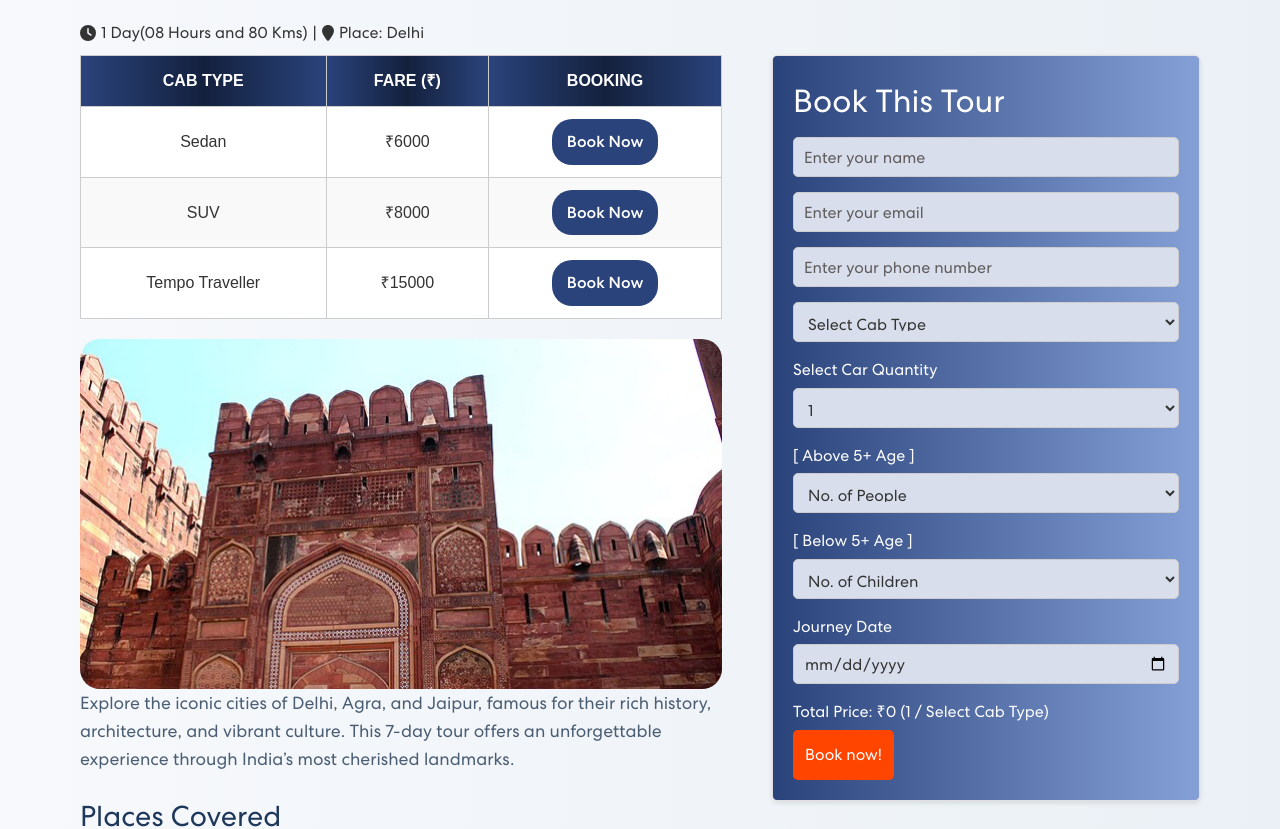
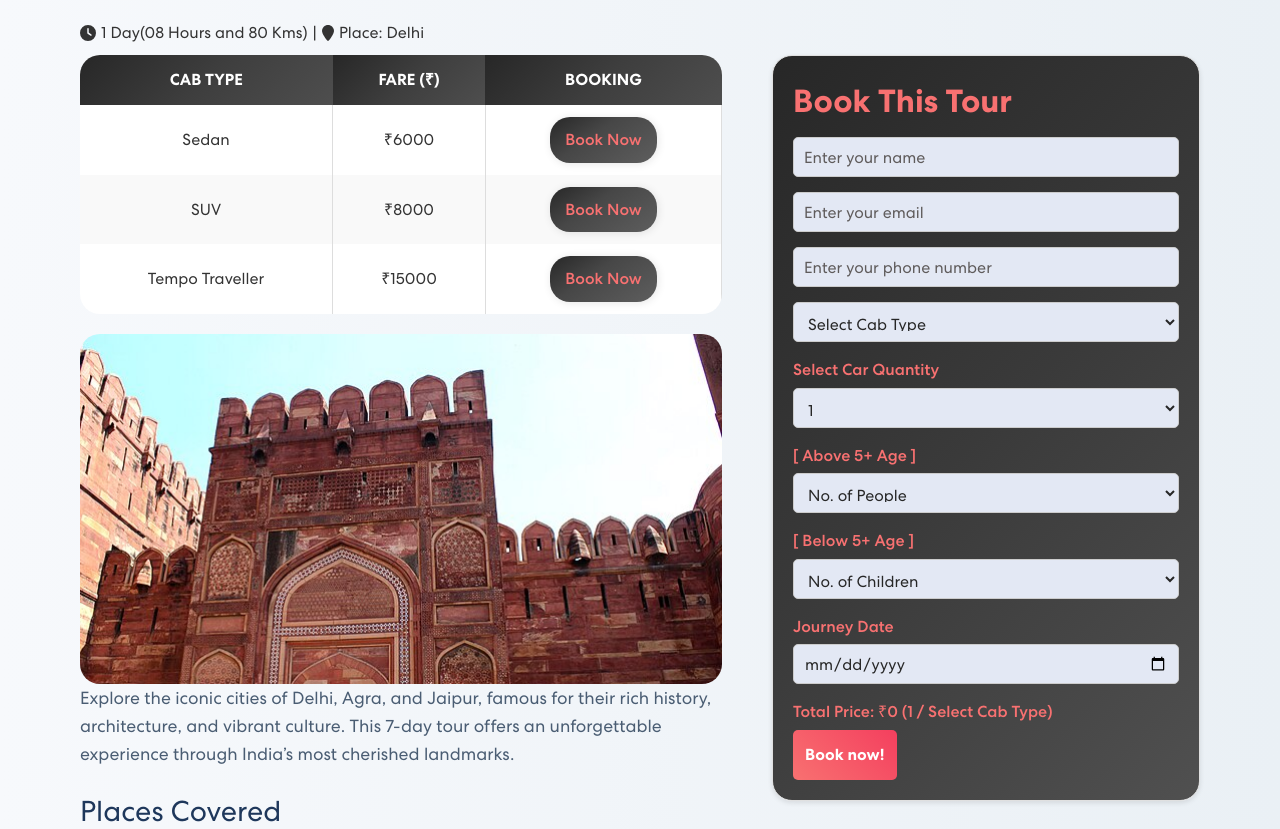
Before and after one commit to yasmalhotraa/ride-bharat-travels, a React (Vite) app: page /agra-tour in a window 1280 px wide. Shown: the part 583-1412 px from the top of the page. Built offline with nearby package versions, Linux system fonts and the light colour scheme.

Commit message:
booking form and tour page styling

```diff
--- a/src/components/Styling/AboutUs.css
+++ b/src/components/Styling/AboutUs.css
@@ -1,7 +1,7 @@
 /*About Us Page */
 .about-flexbox {
   display: flex;
-  background: #f8f9fa;
+  background: #f0f0f0;
 }
 .about-info {
   flex: 1.5;
@@ -38,6 +38,9 @@
   margin-bottom: 1em;
   color: #2c3e50;
   margin: 0px;
+}
+.about-section h3 {
+  font-weight: bold;
 }
 .about-section p {
   color: #626262;
--- a/src/components/Styling/App.css
+++ b/src/components/Styling/App.css
@@ -66,25 +66,24 @@ h3 {
   display: flex;
   width: 100%;
   height: 100%;
-
-  transition: opacity 0.5s ease-in-out; /* Fade effect for transitions */
+  transition: opacity 0.5s ease-in-out;
 }
 
 .carousel-image {
-  flex: 1; /* Allow images to take equal space */
-  opacity: 0.8; /* Slight opacity for blending */
-  transition: transform 0.5s ease, opacity 0.5s ease; /* Smooth transition */
+  flex: 1;
+  opacity: 0.8;
+  transition: transform 0.5s ease, opacity 0.5s ease;
 }
 
 .carousel-image img {
-  width: 100%; /* Image covers 100% of the container width */
-  height: 100%; /* Image covers 100% of the container height */
-  object-fit: cover; /* Ensure image maintains aspect ratio */
+  width: 100%;
+  height: 100%;
+  object-fit: cover;
   box-shadow: 0px 4px 8px rgba(0, 0, 0, 0.2);
 }
 
 .carousel-image.fade {
-  opacity: 1; /* Full opacity for the visible images */
+  opacity: 1;
 }
 
 .carousel-arrow {
@@ -112,7 +111,7 @@ h3 {
 
 /* Show arrows on hover */
 .carousel-container:hover .carousel-arrow {
-  opacity: 1; /* Arrows visible when hovered */
+  opacity: 1;
 }
 
 /* Contact Section */
@@ -168,33 +167,32 @@ a {
   transform: translateY(-5px);
 }
 .footer-div {
-  display: flex; /* Use flexbox for layout */
-  justify-content: space-between; /* Space between sections */
-  align-items: flex-start; /* Align items at the start */
-  margin-top: 20px; /* Add some space above */
+  display: flex;
+  justify-content: space-between;
+  align-items: flex-start;
+  margin-top: 20px;
 }
 
 .about-footer-section,
 .contact-info,
 .gallery-section {
   padding: 20px;
-  flex: 1; /* Allow sections to grow equally */
-  margin-right: 10px; /* Add margin for spacing */
+  flex: 1;
+  margin-right: 10px;
 }
 
 .gallery-container {
-  display: flex; /* Use flexbox for the gallery */
-  flex-wrap: wrap; /* Wrap images to new lines if necessary */
-  justify-content: flex-start; /* Center images */
-
-  gap: 10px; /* Space between images */
+  display: flex;
+  flex-wrap: wrap;
+  justify-content: flex-start;
+  gap: 10px;
 }
 
 .gallery-container img {
   width: calc(33.33% - 10px);
-  max-width: none; /* Max width for images */
-  height: 80px; /* Maintain aspect ratio */
-  border-radius: 8px; /* Rounded corners */
+  max-width: none;
+  height: 80px;
+  border-radius: 8px;
 }
 
 /*Enlarged gallery Images*/
@@ -208,7 +206,7 @@ a {
   display: flex;
   justify-content: center;
   align-items: center;
-  z-index: 1000; /* Ensure it's on top */
+  z-index: 1000;
 }
 
 .enlarged-image {
@@ -291,8 +289,6 @@ footer p {
   transition: transform 0.3s ease, box-shadow 0.3s ease;
 }
 
-/* Media Queries */
-
 /* For Tablets (Max Width 1024px) */
 @media (max-width: 1024px) {
   /* Footer */
@@ -322,7 +318,7 @@ footer p {
   .footer-div {
     margin-top: 0;
     flex-direction: column;
-    align-items: flex-start; /* Align all content to the left */
+    align-items: flex-start;
     padding: 0px;
   }
 
@@ -330,7 +326,7 @@ footer p {
   .contact-info,
   .gallery-section {
     max-width: 100%;
-    text-align: left; /* Ensure left alignment */
+    text-align: left;
     margin-bottom: 20px;
   }
 
@@ -353,7 +349,7 @@ footer p {
   }
   .footer-div {
     padding-left: 5px;
-    align-items: flex-start; /* Align all content to the left */
+    align-items: flex-start;
     margin-left: -10px;
   }
 
@@ -361,7 +357,7 @@ footer p {
   .contact-info,
   .gallery-section {
     max-width: 100%;
-    text-align: left; /* Ensure left alignment */
+    text-align: left;
     margin-bottom: 0px;
   }
   .about-footer-section h3,
@@ -379,7 +375,7 @@ footer p {
   .about-footer-heading,
   .fade-in,
   .gallery-heading {
-    text-align: left; /* Ensure headings are also left aligned */
+    text-align: left;
   }
 
   /* Gallery Section */
--- a/src/components/Styling/Tour.css
+++ b/src/components/Styling/Tour.css
@@ -17,29 +17,26 @@
 }
 
 .tour-package.reverse {
-  flex-direction: row-reverse; /* For alternating layouts */
+  flex-direction: row-reverse;
 }
 
 /* Heading and Content Styles */
-.tour-heading {
-  font-size: 1.3rem;
+.tour-heading h1 {
+  font-size: 2.5rem;
   text-align: center;
   align-items: center;
   display: flex;
   justify-content: center;
-  font-family: monospace;
   padding: 20px;
   line-height: 3rem;
   letter-spacing: -0.05em;
   word-spacing: 0.3em;
   text-shadow: 2px 2px 5px rgba(0, 0, 0, 0.9);
-  font-family: "Montserrat", sans-serif;
   width: 100%;
   height: 40vh;
-}
-.tour-heading h1 {
   color: #ffffff;
 }
+
 .delhi-bg-image {
   background: linear-gradient(rgba(52, 50, 50, 0.4), rgba(42, 42, 41, 0.8)),
     url("../../assets/Images/LotusTemple.jpg"),
@@ -61,69 +58,72 @@
 }
 
 .cab-info-table {
-  width: 100%; /* Ensures the table spans the full width of its container */
-  margin-bottom: 20px; /* Adds space below the table */
-  border-collapse: collapse; /* Removes spacing between table cells */
-  font-family: Arial, sans-serif; /* Ensures consistent font styling */
-  font-size: 16px; /* Increases readability */
+  width: 100%;
+  margin-bottom: 20px;
+  border-collapse: collapse;
+  border-radius: 20px;
+  border-spacing: 0;
+  overflow: hidden;
+  font-size: 16px;
 }
 
 .cab-info-table th,
 .cab-info-table td {
-  border: 1px solid #ccc; /* Adds subtle borders for a cleaner look */
-  text-align: center; /* Centers the text */
-  padding: 12px; /* Provides sufficient spacing inside the cells */
+  text-align: center;
+  padding: 12px;
+}
+.cab-info-table td {
+  border-right: 1px solid #ddd;
 }
 
 .cab-info-table th {
-  background: linear-gradient(
-    90deg,
-    #2a437b,
-    #14213d,
-    #2a437b
-  ); /* Adds a gradient background */
-  color: white; /* White text for better contrast */
-  text-transform: uppercase; /* Makes headers stand out */
-  font-weight: bold; /* Highlights header text */
+  background: linear-gradient(135deg, #272727 0%, #3e3e3e 50%, #4e4e4e 100%);
+  color: white;
+  text-transform: uppercase;
+  font-weight: bold;
 }
 
 .cab-info-table tr:nth-child(even) {
-  background-color: #f9f9f9; /* Light background for alternate rows */
+  background-color: #f9f9f9;
 }
 
 .cab-info-table tr:nth-child(odd) {
-  background-color: #ffffff; /* White background for odd rows */
+  background-color: #ffffff;
 }
 
 .cab-info-table tr:hover {
-  background-color: #d8deeb; /* Subtle highlight on hover for better user interaction */
+  background-color: #ececec;
 }
 
 .cab-info-table td {
-  word-wrap: break-word; /* Ensures text doesn't overflow the cells */
+  word-wrap: break-word;
 }
 
 .cab-info-table caption {
-  caption-side: top; /* Positions the caption above the table */
-  text-align: left; /* Aligns the caption to the left */
-  font-size: 18px; /* Makes the caption more prominent */
-  font-weight: bold; /* Highlights the caption */
-  margin-bottom: 10px; /* Adds spacing between caption and table */
-  color: #333; /* Sets a neutral color for the caption */
+  caption-side: top;
+  text-align: left;
+  font-size: 18px;
+  font-weight: bold;
+  margin-bottom: 10px;
+  color: #333;
 }
 .booking-button {
   padding: 10px 15px;
   border: none;
-  background-color: #2a437b;
-  color: white;
+  background: linear-gradient(145deg, #272727 0%, #474747 40%, #5e5e5e 100%);
+  color: #f87171;
   border-radius: 20px;
+  box-shadow: 1px 1px 8px rgba(0, 0, 0, 0.1);
+}
+.booking-button:hover {
+  background: linear-gradient(145deg, #5e5e5e 0%, #474747 60%, #272727 100%);
+  box-shadow: 2px 2px 12px rgba(0, 0, 0, 0.2);
 }
 
-/* Add this to your Tour.css file */
 .slideshow-container {
   position: relative;
   width: 100%;
-  height: 350px; /* Adjust this as needed */
+  height: 350px;
   overflow: hidden;
   border-radius: 20px;
 }
@@ -135,7 +135,7 @@
   width: 100%;
   height: 100%;
   opacity: 0;
-  transition: opacity 2s ease-in-out; /* Smooth fade transition */
+  transition: opacity 2s ease-in-out;
 }
 
 .slide.active {
@@ -146,12 +146,12 @@ img {
   width: 100%;
   height: 100%;
   object-fit: cover;
-  transition: opacity 1s ease-in-out; /* Make sure the image also has smooth transition */
+  transition: opacity 1s ease-in-out;
 }
 
 .tour-package .content h2 {
   font-size: 1.8rem;
-  color: #1e375b; /* Unified color for subheadings */
+  color: #1e375b;
   margin-bottom: 10px;
 }
 
@@ -159,7 +159,7 @@ img {
   font-size: 1.1rem;
   line-height: 1.6;
   margin-bottom: 20px;
-  color: #4a5d73; /* Matches homepage text color */
+  color: #4a5d73;
 }
 
 .tour-package .content ul {
@@ -175,7 +175,7 @@ img {
   text-align: left;
   border-left: 5px solid #1e375b;
   border-radius: 5px;
-  color: #4a5d73; /* Consistent text color */
+  color: #4a5d73;
 }
 
 /* Image Styling */
@@ -203,7 +203,7 @@ img {
 .back-button {
   display: inline-block;
   padding: 10px 20px;
-  background-color: #1e375b; /* Unified button color */
+  background-color: #1e375b;
   color: #fff;
   text-decoration: none;
   border-radius: 5px;
@@ -213,13 +213,13 @@ img {
 
 .back-button:hover {
   background-color: #2b4d6f;
-  transform: scale(1.05); /* Subtle hover effect */
+  transform: scale(1.05);
 }
 
 /* Responsive Design */
 @media (max-width: 768px) {
-  .tour-heading {
-    font-size: 1.1rem;
+  .tour-heading h1 {
+    font-size: 1.8rem;
     line-height: 2.5rem;
     text-align: center;
     align-items: center;
@@ -260,7 +260,7 @@ img {
   .slideshow-container {
     position: relative;
     width: 100%;
-    height: 250px; /* Adjust this as needed */
+    height: 250px;
     overflow: hidden;
     border-radius: 20px;
     margin-bottom: 10px;
@@ -284,7 +284,7 @@ img {
     width: 100%;
     height: 100%;
     object-fit: cover;
-    transition: opacity 1s ease-in-out; /* Make sure the image also has smooth transition */
+    transition: opacity 1s ease-in-out;
   }
 }
 
@@ -299,9 +299,9 @@ img {
 #packages {
   padding: 50px 20px;
   background: #f0f0f0;
-  display: flex; /* Use flexbox */
-  flex-direction: column; /* Stack content vertically */
-  align-items: center; /* Center content horizontally */
+  display: flex;
+  flex-direction: column;
+  align-items: center;
 }
 
 #packages h2 {
@@ -349,18 +349,18 @@ img {
   transition: opacity 1.5s ease-in-out; /* Smooth transition */
 }
 
-/*Image slodeshow*/
+/* Image slodeshow */
 .slider {
   position: relative;
-  height: 250px; /* Adjust height as needed */
+  height: 250px;
   width: 100%;
 }
 
 .package-image.active {
-  opacity: 0.8; /* Show active image */
+  opacity: 0.8;
 }
 
-/* Optional: add a blur effect to the previous image */
+/*add a blur effect to the previous image */
 .package-image:not(.active) {
   filter: blur(2px);
 }
@@ -383,13 +383,13 @@ img {
 
 .book-now-btn:hover {
   background: linear-gradient(45deg, #f43f5e, #f87171);
-  box-shadow: 0 6px 8px rgba(0, 0, 0, 0.15); /* Slightly more shadow on hover */
-  transform: translateY(-2px); /* Subtle lift effect */
+  box-shadow: 0 6px 8px rgba(0, 0, 0, 0.15);
+  transform: translateY(-2px);
 }
 
 .book-now-btn:active {
-  transform: translateY(0); /* Returns to original position on click */
-  box-shadow: 0 3px 4px rgba(0, 0, 0, 0.2); /* Adds pressed effect */
+  transform: translateY(0);
+  box-shadow: 0 3px 4px rgba(0, 0, 0, 0.2);
 }
 
 /* Package Info Styling */
@@ -399,26 +399,21 @@ img {
   left: 0;
   right: 0;
   padding: 20px;
-  background-color: rgba(
-    255,
-    255,
-    255,
-    0.9
-  ); /* Slight transparency for the background */
+  background-color: rgba(255, 255, 255, 0.9);
 
-  box-shadow: 0px -10px 20px rgba(0, 0, 0, 0.2); /* Shadow for a floating effect */
+  box-shadow: 0px -10px 20px rgba(0, 0, 0, 0.2);
   transition: transform 0.5s ease-in-out, opacity 0.5s ease-in-out;
-  opacity: 1; /* Always visible */
-  transform: translateY(0); /* Keeps the info visible without sliding out */
+  opacity: 1;
+  transform: translateY(0);
   display: flex;
   flex-direction: column;
   justify-content: center;
   align-items: center;
   height: 35%;
   padding: 15px;
-  z-index: 2; /* Ensure it's above the image */
+  z-index: 2;
   text-align: center;
-  background-color: rgba(255, 255, 255, 0.8); /* Slight opacity for info card */
+  background-color: rgba(255, 255, 255, 0.8);
 }
 
 /* Animation for Info Card */
@@ -517,10 +512,10 @@ img {
   }
 
   .package h3 {
-    font-size: 1.1rem; /* Further reduce heading size */
+    font-size: 1.1rem;
   }
 
   .package p {
-    font-size: 0.85rem; /* Further reduce text size */
+    font-size: 0.85rem;
   }
 }
--- a/src/components/Styling/bookingform.css
+++ b/src/components/Styling/bookingform.css
@@ -3,20 +3,23 @@
   padding: 20px;
   margin-bottom: 20px;
   margin-top: 5.7em;
-  background: linear-gradient(90deg, #2a437b, #859fd7);
+  background: linear-gradient(135deg, #272727 0%, #3a3a3a 50%, #505050 100%);
+
   border: 1px solid #e0e0e0;
-  border-radius: 5px;
+  border-radius: 20px;
   box-shadow: 0 2px 5px rgba(0, 0, 0, 0.1);
 }
 .booking-form h2 {
-  color: white;
+  color: #f87171;
   font-size: 2em;
   margin-bottom: 10px;
+  font-weight: bold;
 }
 .booking-form label {
   display: block;
   margin-bottom: 5px;
-  color: white;
+  color: #f87171;
+  font-weight: 500;
   text-align: left;
 }
 
@@ -29,8 +32,8 @@
   font-size: 16px;
   border: 1px solid #ccc;
   border-radius: 5px;
-  background-color: #d8deeb;
-  color: #333;
+  background-color: #e3e8f4;
+  color: #272727;
   outline: none;
   transition: all 0.3s ease;
 }
@@ -44,24 +47,26 @@ input .no-of-people {
 }
 
 .booking-form button {
-  background-color: orangered;
+  background: linear-gradient(45deg, #f87171, #f43f5e);
   color: white;
   padding: 12px;
   border: none;
   border-radius: 5px;
   cursor: pointer;
   font-size: 1rem;
+  font-weight: bold;
   transition: background-color 0.3s, transform 0.3s;
   display: block;
   margin-top: 5px;
 }
 
 .booking-form button:hover {
-  background-color: rgb(237, 117, 73);
+  background: linear-gradient(45deg, #f43f5e, #f87171);
 }
 
 .total-price {
-  color: white;
+  color: #f87171;
+  font-weight: 500;
 }
 @media (max-width: 768px) {
   .booking-form {
@@ -70,5 +75,6 @@ input .no-of-people {
   .date-wrapper {
     display: flex;
     align-items: center;
+    width: 100%;
   }
 }
--- a/src/components/custom/Header.jsx
+++ b/src/components/custom/Header.jsx
@@ -53,7 +53,7 @@ function Header() {
       </div>
 
       {/*  background: url("https://dynamic.tourtravelworld.com/package-images/photo-big/dir_9/240299/70557.jpg");*/}
-      <div className="py-4 bg-[#dedede]">
+      <div className="py-4 bg-white">
         <div className="flex gap-6 p-2 items-center justify-between md:px-20">
           <div className="py-2">
             <Link to="/">
--- a/src/components/custom/Navbar.jsx
+++ b/src/components/custom/Navbar.jsx
@@ -49,11 +49,12 @@ const Navbar = () => {
       }`}
     >
       <div className="navbar-heading-menu-container">
-        <a href="/" className="heading-a">
-          {" "}
-          <h1 className="navbar-heading font-bold ">Ride Bharat Travels</h1>
-        </a>
-
+        <div className="w-[200px]">
+          <a href="/" className="heading-a">
+            {" "}
+            <h1 className="navbar-heading font-bold ">Ride Bharat Travels</h1>
+          </a>
+        </div>
         <button className="menu-toggle" onClick={toggleMenu}>
           {!showHeading && <span>Menu</span>}
           <FontAwesomeIcon icon={menuOpen ? faTimes : faBars} />
```
